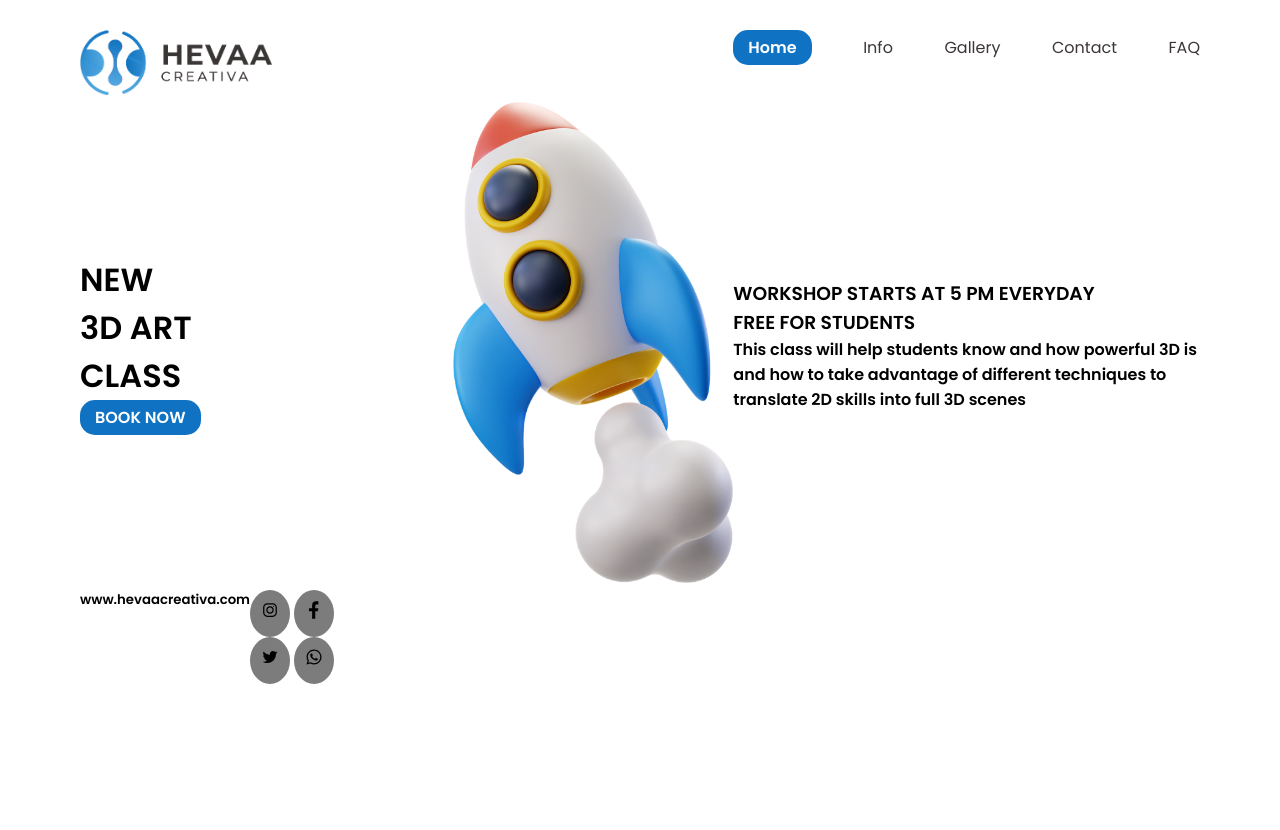
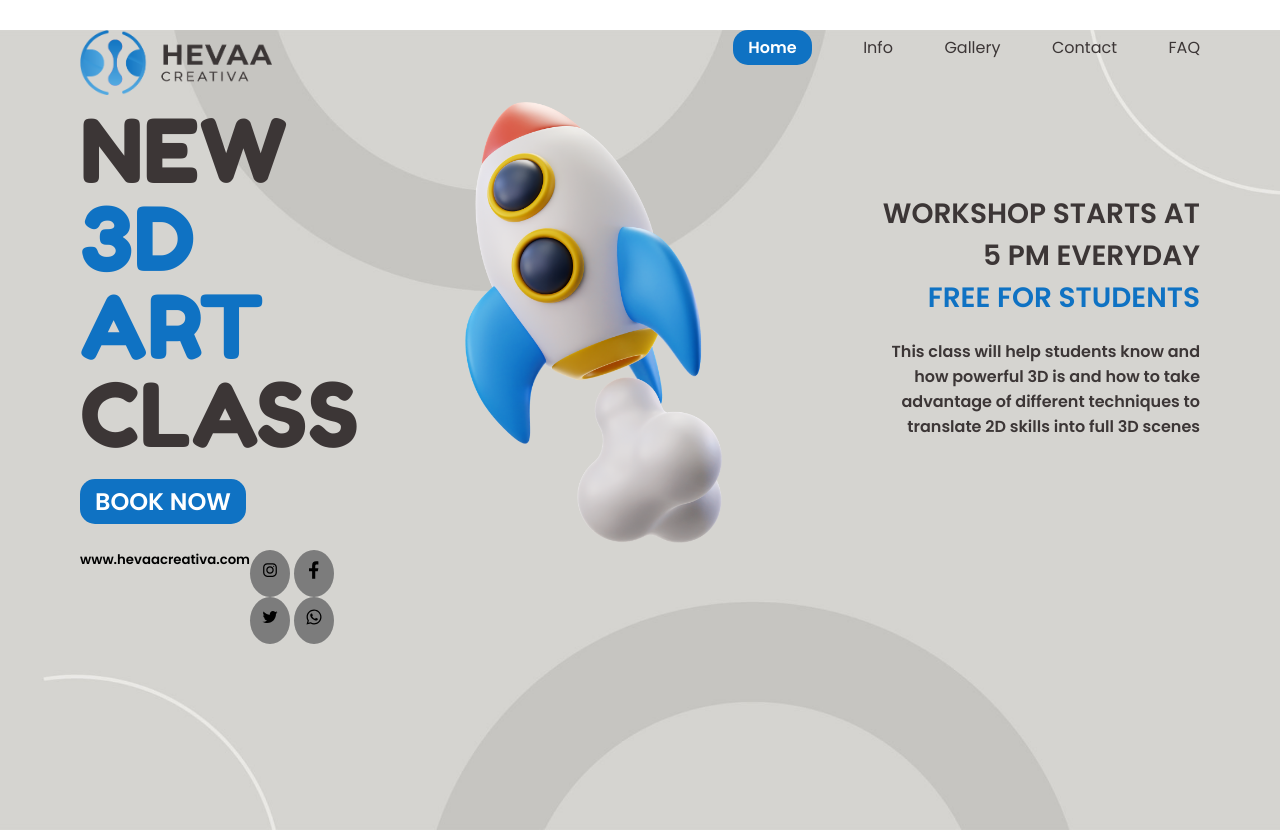
Before and after one commit to miker-bice/3d-art-class-landing-page, a plain HTML site: page index.html in a window 1280 px wide. Before the commit the page ends 800 px from the top, so only its background shows below. Drawn offline with Linux system fonts and the light colour scheme.

Commit message:
hero section almost done

```diff
--- a/css/styles.css
+++ b/css/styles.css
@@ -28,7 +28,7 @@ em{
 
 /* base styles */
 .container-fluid{
-    padding: 0 80px;
+    padding: 0px 80px;
 }
 .flex{
     display: flex;
@@ -58,6 +58,12 @@ em{
 }
 
 /* desktop styles */
+.header{
+    background: url(/images/main-bg.jpg) no-repeat;
+    background-position: center;
+    background-size: cover;
+    height: 100vh;
+}
 .navigation{
     margin-top: 30px;
 }
@@ -82,16 +88,47 @@ em{
     align-items: center;
 }
 .hero-text{
-    grid-column: 1/5;
+    grid-column: 1/4;
+}
+.hero-text h1{
+    font-family: 'Fredoka One', cursive;
+    font-weight: 500;
+    font-size: 5.5em;
+    line-height: 1;
+    color: var(--secondary);
+}
+.hero-text em{
+    color: var(--primary);
+}
+.hero-text a{
+    margin: 20px 0;
+    font-size: 1.5em;
 }
 .hero-img{
-    grid-column: 5/8;
+    grid-column: 4/9;
+}
+.hero-img{
+    text-align: center;
 }
 .hero-img img{
-    width: 100%;
+    width: 55%;
 }
 .hero-subtext{
-    grid-column: 8/13;
+    grid-column: 9/13;
+    text-align: right;
+}
+.hero-subtext h3{
+    color: var(--secondary);
+    font-size: 1.75em;
+}
+.hero-subtext em{
+    color: var(--primary);
+}
+.hero-subtext h4{
+    color: var(--secondary);
+    margin: 20px 0;
+    width: 90%;
+    margin-left: auto;
 }
 .socials img{
     width: 20px;
--- a/index.html
+++ b/index.html
@@ -43,7 +43,7 @@
           </div>
           <div class="hero-subtext">
             <h3>
-              WORKSHOP STARTS AT 5 PM EVERYDAY<br /><em>FREE FOR STUDENTS</em>
+              WORKSHOP STARTS AT<br />5 PM EVERYDAY<br /><em>FREE FOR STUDENTS</em>
             </h3>
             <h4>
               This class will help students know and how powerful 3D is and how
```
